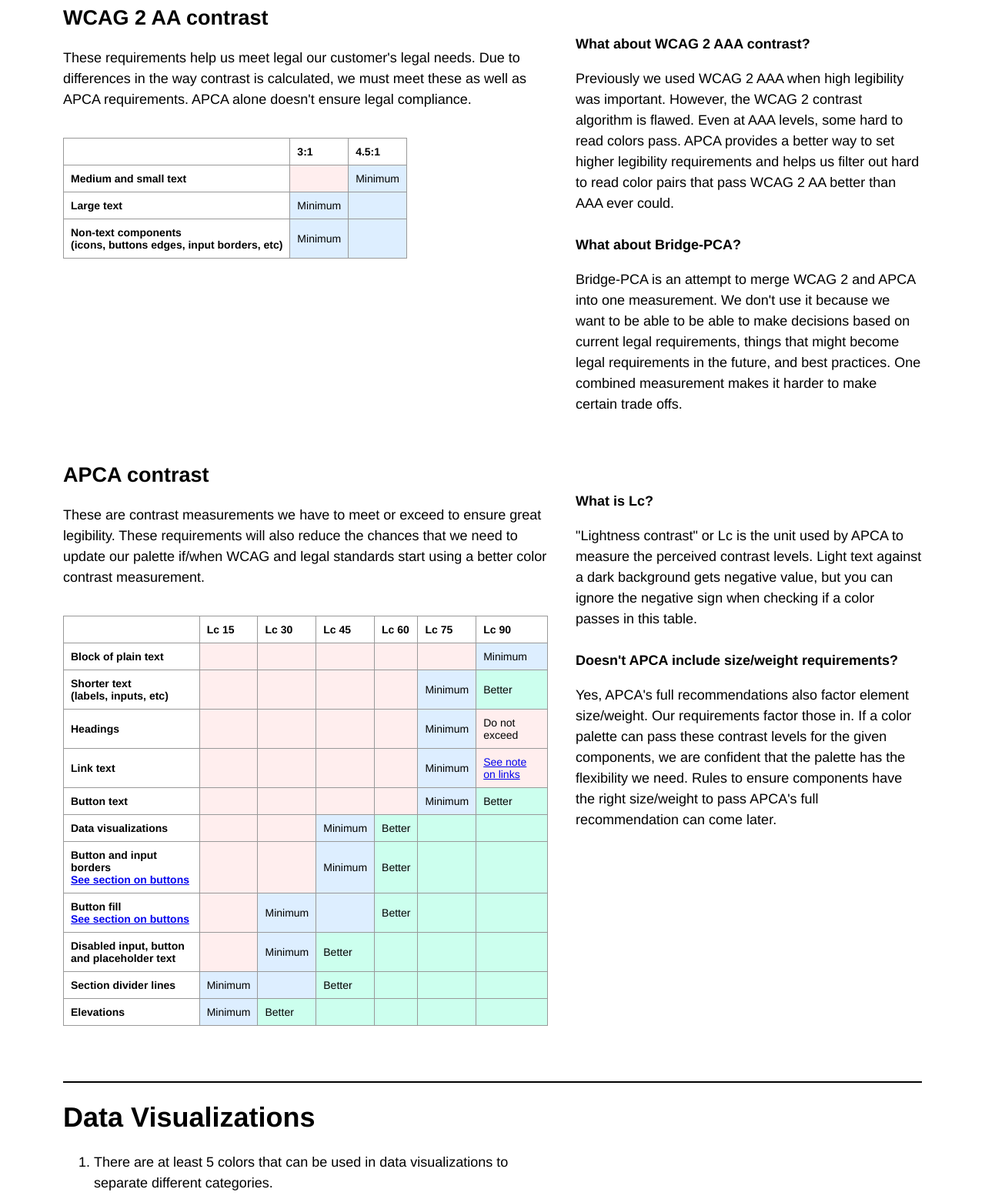
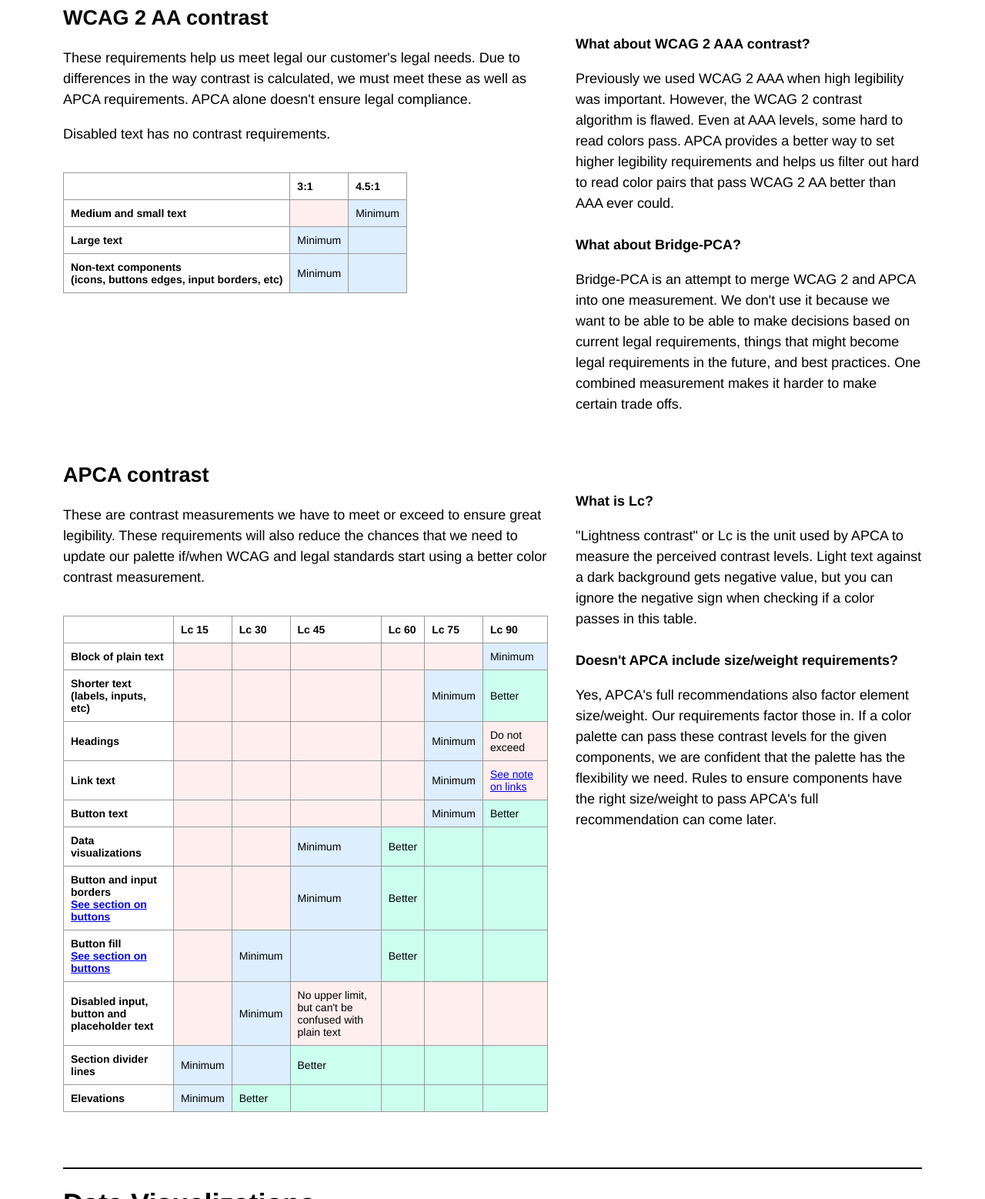
Before and after one commit to duo-design/accessibility_guide, a plain HTML site: page index.html in a window 1280 px wide. Shown: the part 1556-3114 px from the top of the page at 77% size. Drawn offline with Linux system fonts and the light colour scheme.

Commit message:
Mention maximums for disabled text

```diff
--- a/index.html
+++ b/index.html
@@ -203,6 +203,10 @@
           These requirements help us meet legal our customer's legal needs. Due to differences in the way contrast is calculated, we must meet these as well as APCA requirements. APCA alone doesn't ensure legal compliance.
         </p>
 
+        <p>
+          Disabled text has no contrast requirements.
+        </p>
+
         <table>
           <tr>
             <th></th>
@@ -380,7 +384,7 @@
             </th>
             <td data-lc="15"></td>
             <td data-lc="30" class="minimum">Minimum</td>
-            <td data-lc="45" class="better">Better</td>
+            <td data-lc="45" class="limit">No upper limit, but can't be confused with plain text</td>
             <td data-lc="60"></td>
             <td data-lc="75"></td>
             <td data-lc="90"></td>
```
